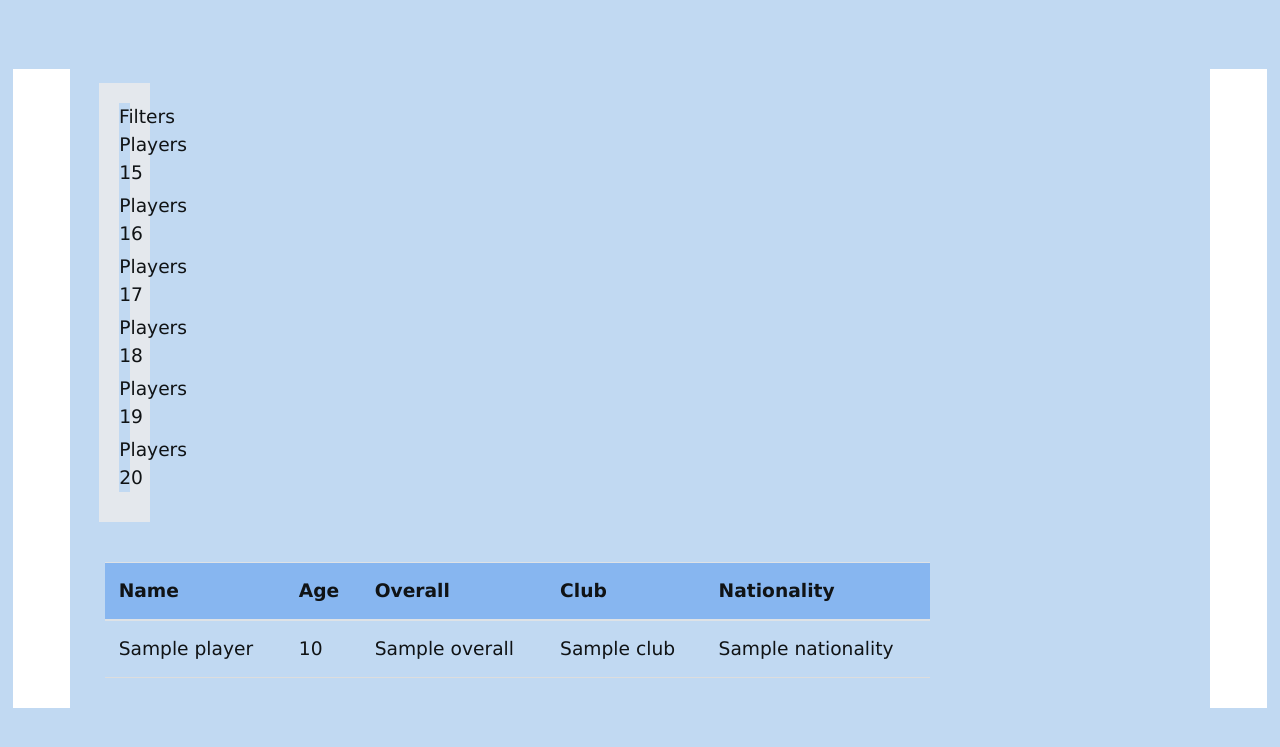
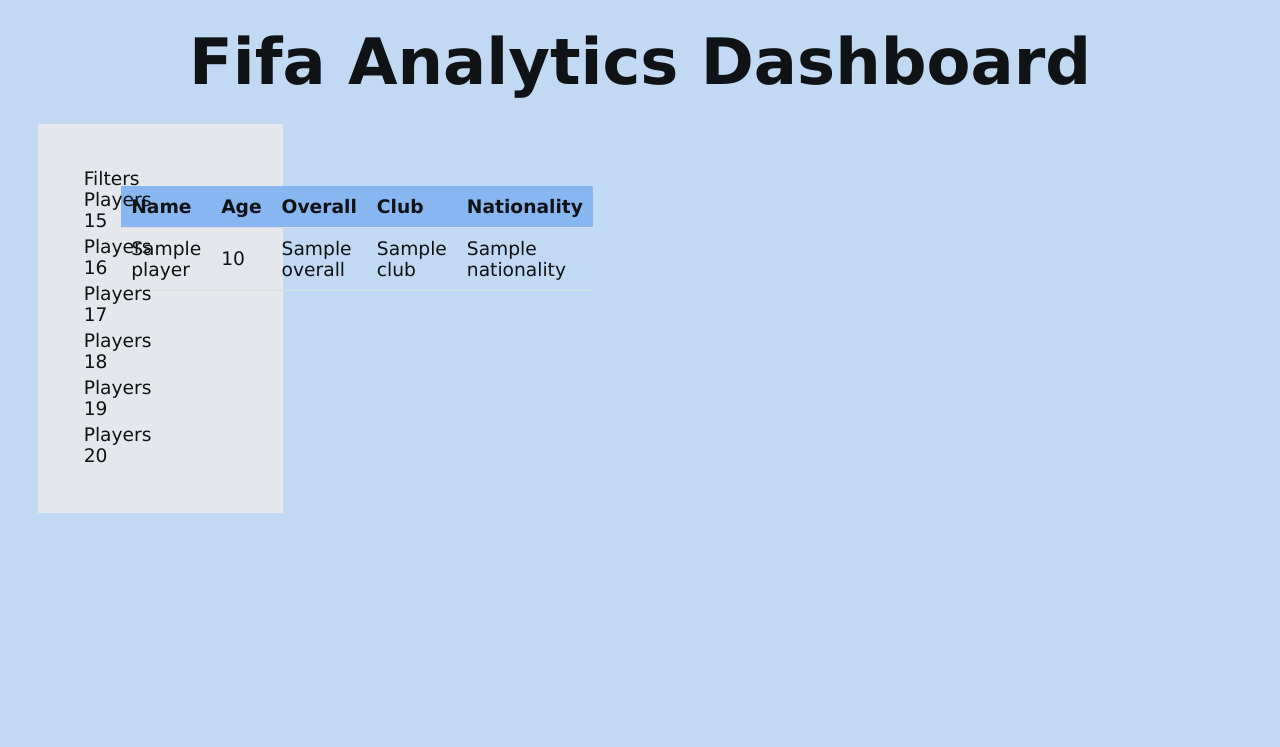
Before and after one commit to sumairrathore/Project_4, a Flask app: template templates/index.html in a window 1280 px wide. Shown: the top 747 px of the page. Run offline with Flask 3, Linux system fonts and the light colour scheme; the template is opened without the code that fills it: most values are stand-ins (such as "Sample title", 1, 10 or a date in 2020); some libraries are stand-ins or nearby versions.

Commit message:
olivia update

```diff
--- a/static/css/style.css
+++ b/static/css/style.css
@@ -1,11 +1,20 @@
 * {
     font-family: 'Lucida Sans', 'Lucida Sans Regular', 'Lucida Grande', 'Lucida Sans Unicode', Verdana, sans-serif;
     font-size: 14pt;
-    background-color: rgb(193, 217, 242);
+    background: none;
     color: rgb(16, 19, 21);
     margin: 1%;
     border: 0;
     padding: 0;
+}
+
+html {
+    background-color: rgb(193, 217, 242);
+}
+
+body {
+    background-color: rgb(193, 217, 242);
+    color: rgb(16, 19, 21);
 }
 
 h1 {
@@ -25,7 +34,8 @@ table {
     margin-top: 20px;
 }
 
-th, td {
+th,
+td {
     padding: 10px;
     text-align: left;
     border-bottom: 1px solid #ddd;
--- a/templates/index.html
+++ b/templates/index.html
@@ -11,13 +11,14 @@
         <title>UofT Data Analytics Bootcamp Project 3</title>
         <link rel="stylesheet" type="text/css" href="{{ url_for('static', filename='css/style.css') }}">
         <link rel="stylesheet" type="text/css" href="{{ url_for('static', filename='css/panel.css') }}">
-        <link rel="stylesheet" href="https://maxcdn.bootstrapcdn.com/bootstrap/4.0.0/css/bootstrap.min.css">
+        <!-- <link rel="stylesheet" href="https://maxcdn.bootstrapcdn.com/bootstrap/4.0.0/css/bootstrap.min.css"> -->
         <script src="https://code.jquery.com/jquery-3.2.1.slim.min.js"></script>
         <script src="https://cdnjs.cloudflare.com/ajax/libs/popper.js/1.12.9/umd/popper.min.js"></script>
         <script src="https://maxcdn.bootstrapcdn.com/bootstrap/4.0.0/js/bootstrap.min.js"></script>
     </head>
     <body>
-        <div class="container mt-5">
+        <h1>Fifa Analytics Dashboard</h1>
+        <div class="panel container mt-5">
             <div class="row">
                 <div class="col-lg-3">
                     <div class="panel panel-default">
@@ -34,7 +35,7 @@
                         </div>
                     </div>
                 </div>
-                <div class="col-lg-9">
+                <div class="content col-lg-9">
                     <table class="table table-striped">
                         <thead>
                             <tr>
```
